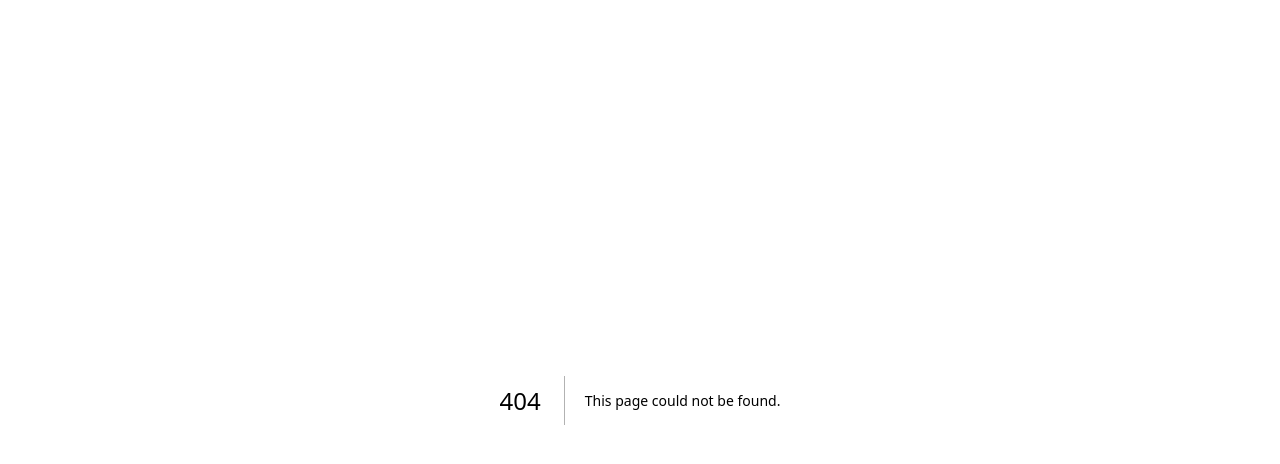
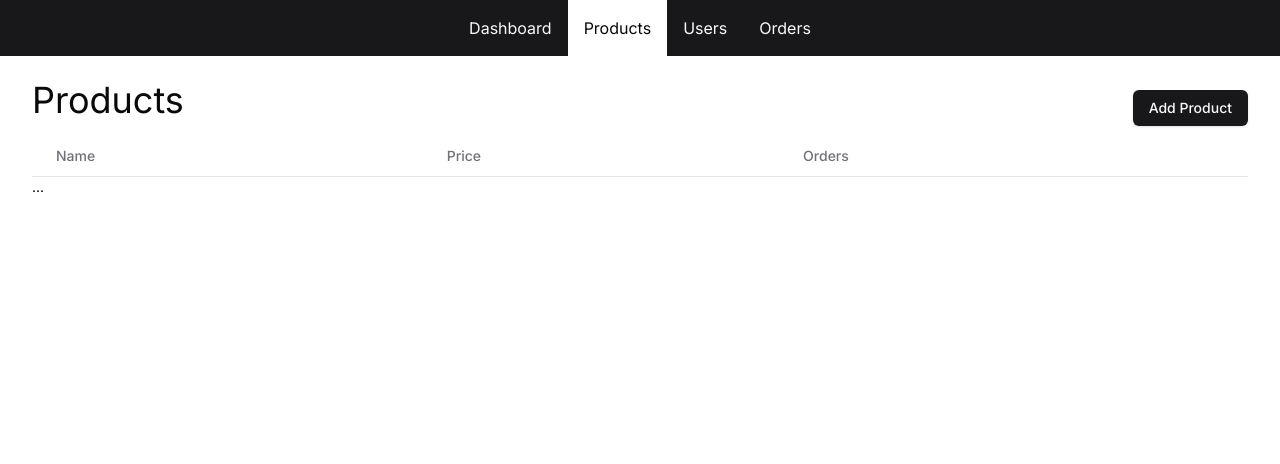
Before and after one commit to matfij/academia, a Next.js app in the folder nextjs-14/: page /admin/products in a window 1280 px wide. Before the commit this address had no page. Shown: the top 464 px of the page. Built offline with nearby package versions, Linux system fonts and the light colour scheme.

Commit message:
add products page skeleton

```diff
--- a/nextjs-14/package.json
+++ b/nextjs-14/package.json
@@ -12,6 +12,7 @@
     "dependencies": {
         "@prisma/client": "^5.12.1",
         "@radix-ui/react-icons": "^1.3.0",
+        "@radix-ui/react-slot": "^1.0.2",
         "class-variance-authority": "^0.7.0",
         "clsx": "^2.1.0",
         "lucide-react": "^0.368.0",
--- /dev/null
+++ b/nextjs-14/src/app/admin/_components/page-header.tsx
@@ -0,0 +1,5 @@
+import { ReactNode } from 'react';
+
+export default function PageHeaderComponent({ children }: { children: ReactNode }) {
+    return <h1 className="text-4xl mb-4">{children}</h1>;
+}
--- /dev/null
+++ b/nextjs-14/src/app/admin/products/page.tsx
@@ -0,0 +1,35 @@
+import Link from 'next/link';
+import { Button } from '../../../shared/components/shadcn/button';
+import PageHeaderComponent from '../_components/page-header';
+import { Table, TableBody, TableHead, TableHeader, TableRow } from '../../../shared/components/shadcn/table';
+
+export default function AdminProductsPage() {
+    return (
+        <>
+            <div className="flex justify-between items-center gap-4">
+                <PageHeaderComponent>Products</PageHeaderComponent>
+                <Button>
+                    <Link href="admin/products/new">Add Product</Link>
+                </Button>
+            </div>
+            <Table>
+                <TableHeader>
+                    <TableRow>
+                        <TableHead className="w-0">
+                            <span className="sr-only">Available for purchase</span>
+                        </TableHead>
+                        <TableHead>Name</TableHead>
+                        <TableHead>Price</TableHead>
+                        <TableHead>Orders</TableHead>
+                        <TableHead className="w-0">
+                            <span className="sr-only">Actions</span>
+                        </TableHead>
+                    </TableRow>
+                </TableHeader>
+                <TableBody>
+                    ...
+                </TableBody>
+            </Table>
+        </>
+    );
+}
--- /dev/null
+++ b/nextjs-14/src/shared/components/shadcn/button.tsx
@@ -0,0 +1,56 @@
+import * as React from "react"
+import { Slot } from "@radix-ui/react-slot"
+import { cva, type VariantProps } from "class-variance-authority"
+import { cn } from '../../lib/utils';
+
+const buttonVariants = cva(
+  "inline-flex items-center justify-center whitespace-nowrap rounded-md text-sm font-medium transition-colors focus-visible:outline-none focus-visible:ring-1 focus-visible:ring-ring disabled:pointer-events-none disabled:opacity-50",
+  {
+    variants: {
+      variant: {
+        default:
+          "bg-primary text-primary-foreground shadow hover:bg-primary/90",
+        destructive:
+          "bg-destructive text-destructive-foreground shadow-sm hover:bg-destructive/90",
+        outline:
+          "border border-input bg-background shadow-sm hover:bg-accent hover:text-accent-foreground",
+        secondary:
+          "bg-secondary text-secondary-foreground shadow-sm hover:bg-secondary/80",
+        ghost: "hover:bg-accent hover:text-accent-foreground",
+        link: "text-primary underline-offset-4 hover:underline",
+      },
+      size: {
+        default: "h-9 px-4 py-2",
+        sm: "h-8 rounded-md px-3 text-xs",
+        lg: "h-10 rounded-md px-8",
+        icon: "h-9 w-9",
+      },
+    },
+    defaultVariants: {
+      variant: "default",
+      size: "default",
+    },
+  }
+)
+
+export interface ButtonProps
+  extends React.ButtonHTMLAttributes<HTMLButtonElement>,
+    VariantProps<typeof buttonVariants> {
+  asChild?: boolean
+}
+
+const Button = React.forwardRef<HTMLButtonElement, ButtonProps>(
+  ({ className, variant, size, asChild = false, ...props }, ref) => {
+    const Comp = asChild ? Slot : "button"
+    return (
+      <Comp
+        className={cn(buttonVariants({ variant, size, className }))}
+        ref={ref}
+        {...props}
+      />
+    )
+  }
+)
+Button.displayName = "Button"
+
+export { Button, buttonVariants }
--- /dev/null
+++ b/nextjs-14/src/shared/components/shadcn/table.tsx
@@ -0,0 +1,119 @@
+import * as React from "react"
+import { cn } from '../../lib/utils';
+
+const Table = React.forwardRef<
+  HTMLTableElement,
+  React.HTMLAttributes<HTMLTableElement>
+>(({ className, ...props }, ref) => (
+  <div className="relative w-full overflow-auto">
+    <table
+      ref={ref}
+      className={cn("w-full caption-bottom text-sm", className)}
+      {...props}
+    />
+  </div>
+))
+Table.displayName = "Table"
+
+const TableHeader = React.forwardRef<
+  HTMLTableSectionElement,
+  React.HTMLAttributes<HTMLTableSectionElement>
+>(({ className, ...props }, ref) => (
+  <thead ref={ref} className={cn("[&_tr]:border-b", className)} {...props} />
+))
+TableHeader.displayName = "TableHeader"
+
+const TableBody = React.forwardRef<
+  HTMLTableSectionElement,
+  React.HTMLAttributes<HTMLTableSectionElement>
+>(({ className, ...props }, ref) => (
+  <tbody
+    ref={ref}
+    className={cn("[&_tr:last-child]:border-0", className)}
+    {...props}
+  />
+))
+TableBody.displayName = "TableBody"
+
+const TableFooter = React.forwardRef<
+  HTMLTableSectionElement,
+  React.HTMLAttributes<HTMLTableSectionElement>
+>(({ className, ...props }, ref) => (
+  <tfoot
+    ref={ref}
+    className={cn(
+      "border-t bg-muted/50 font-medium [&>tr]:last:border-b-0",
+      className
+    )}
+    {...props}
+  />
+))
+TableFooter.displayName = "TableFooter"
+
+const TableRow = React.forwardRef<
+  HTMLTableRowElement,
+  React.HTMLAttributes<HTMLTableRowElement>
+>(({ className, ...props }, ref) => (
+  <tr
+    ref={ref}
+    className={cn(
+      "border-b transition-colors hover:bg-muted/50 data-[state=selected]:bg-muted",
+      className
+    )}
+    {...props}
+  />
+))
+TableRow.displayName = "TableRow"
+
+const TableHead = React.forwardRef<
+  HTMLTableCellElement,
+  React.ThHTMLAttributes<HTMLTableCellElement>
+>(({ className, ...props }, ref) => (
+  <th
+    ref={ref}
+    className={cn(
+      "h-10 px-2 text-left align-middle font-medium text-muted-foreground [&:has([role=checkbox])]:pr-0 [&>[role=checkbox]]:translate-y-[2px]",
+      className
+    )}
+    {...props}
+  />
+))
+TableHead.displayName = "TableHead"
+
+const TableCell = React.forwardRef<
+  HTMLTableCellElement,
+  React.TdHTMLAttributes<HTMLTableCellElement>
+>(({ className, ...props }, ref) => (
+  <td
+    ref={ref}
+    className={cn(
+      "p-2 align-middle [&:has([role=checkbox])]:pr-0 [&>[role=checkbox]]:translate-y-[2px]",
+      className
+    )}
+    {...props}
+  />
+))
+TableCell.displayName = "TableCell"
+
+const TableCaption = React.forwardRef<
+  HTMLTableCaptionElement,
+  React.HTMLAttributes<HTMLTableCaptionElement>
+>(({ className, ...props }, ref) => (
+  <caption
+    ref={ref}
+    className={cn("mt-4 text-sm text-muted-foreground", className)}
+    {...props}
+  />
+))
+TableCaption.displayName = "TableCaption"
+
+export {
+  Table,
+  TableHeader,
+  TableBody,
+  TableFooter,
+  TableHead,
+  TableRow,
+  TableCell,
+  TableCaption,
+}
```
Also changed, not shown: 1 other file (tests, documents, lock files or other folders).
